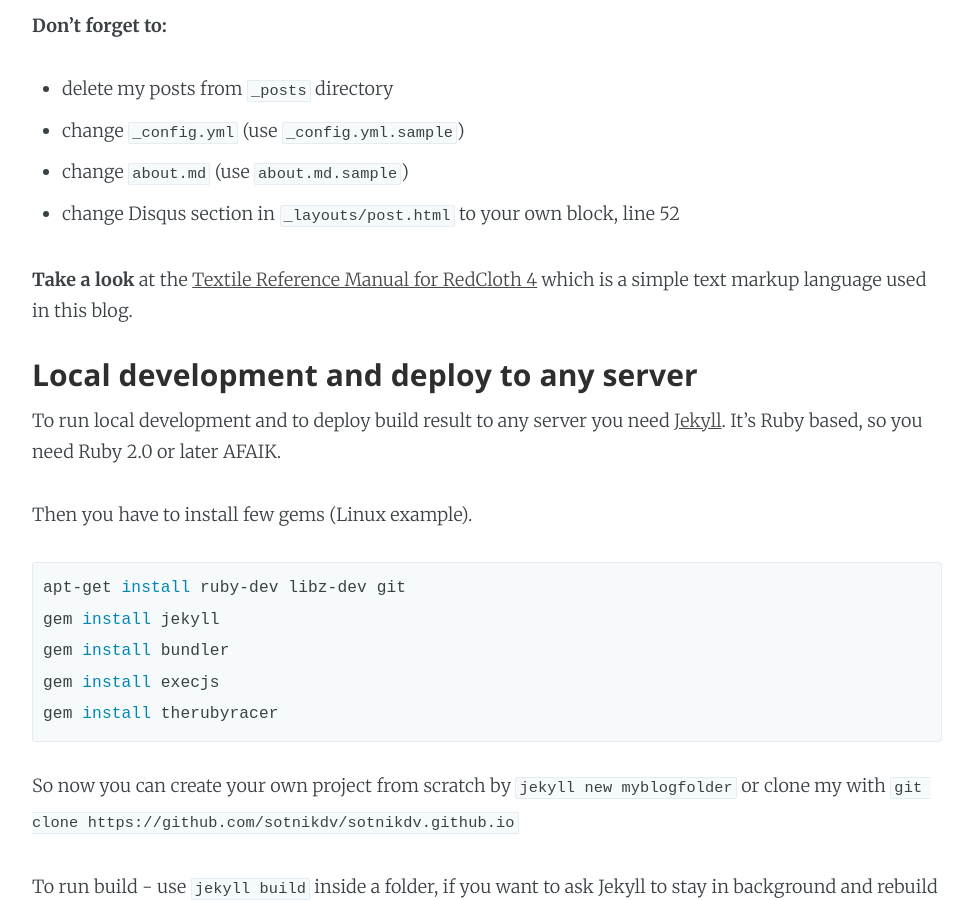
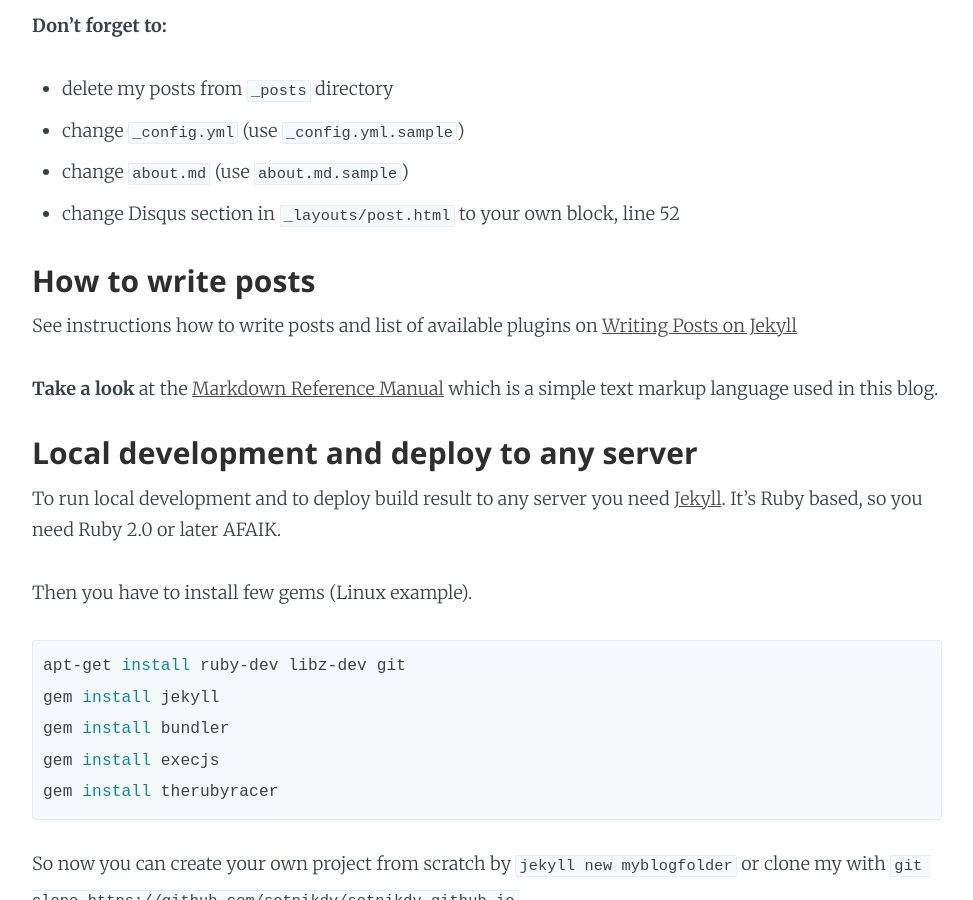
Before and after one commit to alikthename/sotnikdv.github.io, a Jekyll site: the page built from _posts/2015-03-29-do-you-wanna-blog-too.markdown, in a window 1280 px wide and 900 px high, scrolled down 691 px. Shown: the whole window, without its empty margins (153-1126 px from the left). Built offline with Jekyll 4.4.1, drawn with Linux system fonts in a browser that asks for light colours; Markdown is read by kramdown in place of the engine named in the settings; comment, search, counter and statistics services are not loaded.

Commit message:
Fixed markdown section

```diff
--- a/_posts/2015-03-29-do-you-wanna-blog-too.markdown
+++ b/_posts/2015-03-29-do-you-wanna-blog-too.markdown
@@ -23,7 +23,12 @@ This blog is available in my [GitHub](https://github.com/sotnikdv/sotnikdv.githu
 - change `about.md` (use `about.md.sample`)
 - change Disqus section in `_layouts/post.html` to your own block, line 52
 
-**Take a look** at the [Textile Reference Manual for RedCloth 4](http://redcloth.org/textile/) which is a simple text markup language used in this blog.
+
+### How to write posts
+
+See instructions how to write posts and list of available plugins on [Writing Posts on Jekyll](http://jekyllrb.com/docs/posts/)
+
+**Take a look** at the [Markdown Reference Manual](http://daringfireball.net/projects/markdown/syntax#link) which is a simple text markup language used in this blog.
 
 ### Local development and deploy to any server
 
```
